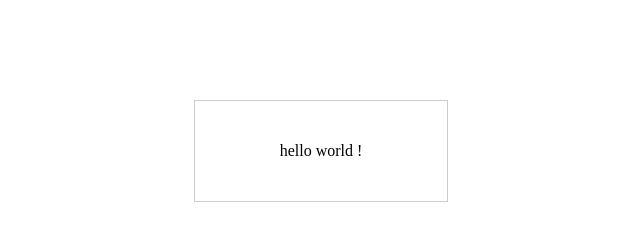
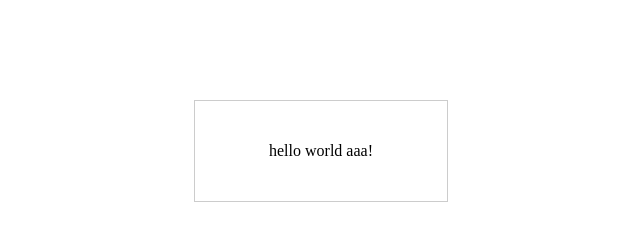
Before and after one commit to rongyi2233/rongyi2233.github.io, a plain HTML site: page index.html in a window 1280 px wide. Shown: the full height of the page, 319-959 px from the left. Drawn offline with Linux system fonts and the light colour scheme.

Commit message:
测试回退

```diff
--- a/index.html
+++ b/index.html
@@ -15,6 +15,6 @@
 		</style>
 	</head>
 	<body>
-		<div id="wrap">hello world !</div>
+		<div id="wrap">hello world aaa!</div>
 	</body>
 </html>
```
